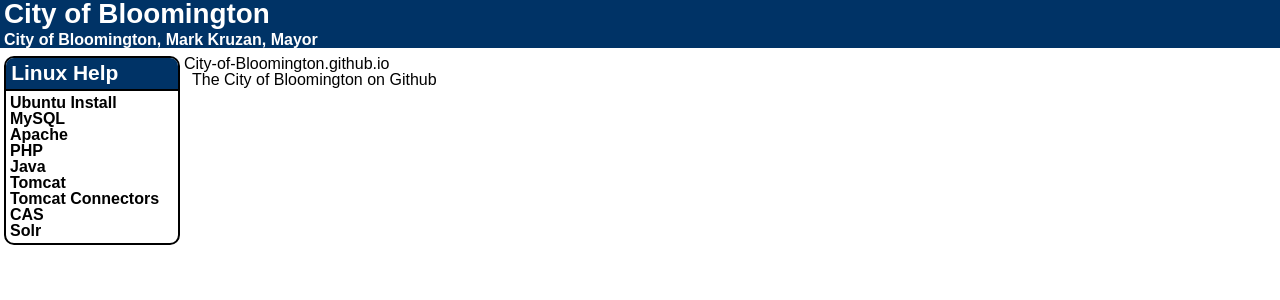
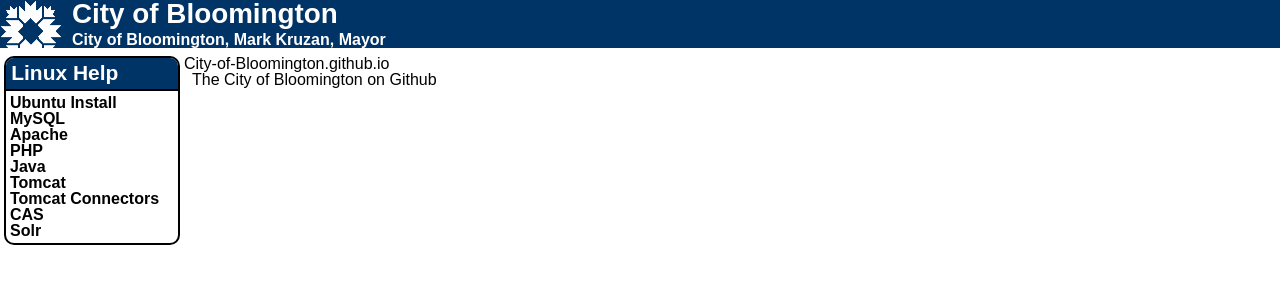
Before and after one commit to City-of-Bloomington/City-of-Bloomington.github.io, a Jekyll site: the page built from index.md, in a window 1280 px wide. Shown: the top 300 px of the page. Built offline with Jekyll 4.4.1, drawn with Linux system fonts in a browser that asks for light colours; Markdown is read by kramdown in place of the engine named in the settings.

Commit message:
Added logo to header

```diff
--- a/_includes/navLinuxInstallHelp.html
+++ b/_includes/navLinuxInstallHelp.html
@@ -1,4 +1,4 @@
-<div>
+<nav>
 	<h2><a href="{{site.baseurl}}/LinuxInstallHelp/index.html">Linux Help</a></h2>
 	<ul><li><a href="{{site.baseurl}}/LinuxInstallHelp/Ubuntu-Installation.html">Ubuntu Install</a></li>
 		<li><a href="{{site.baseurl}}/LinuxInstallHelp/MySQL.html">MySQL</a></li>
@@ -10,4 +10,4 @@
 		<li><a href="{{site.baseurl}}/LinuxInstallHelp/CAS.html">CAS</a></li>
 		<li><a href="{{site.baseurl}}/LinuxInstallHelp/Solr.html">Solr</a></li>
 	</ul>
-</div>
+</nav>
--- a/css/screen.css
+++ b/css/screen.css
@@ -25,7 +25,7 @@
 /**
  * Banner
  */
-header { color:#fff; background-color:#036; margin:0; }
+header { color:#fff; background:#036 url('images/citylogo-white.gif') top left no-repeat; margin:0; padding-left:68px; }
 header a { color:#fff; font-weight:bold; }
 header h1 { margin:0 4px; font-size:174%; }
 header div { margin:4px; }
@@ -42,7 +42,7 @@
 /**
  * Side Panel
  */
-#panel-one div {
+#panel-one nav {
 	border:2px solid #000; margin-bottom:0.5em;
 	border-radius:10px;
 	overflow:hidden;
```
Also changed, not shown: css/images/citylogo-white.gif (added).
